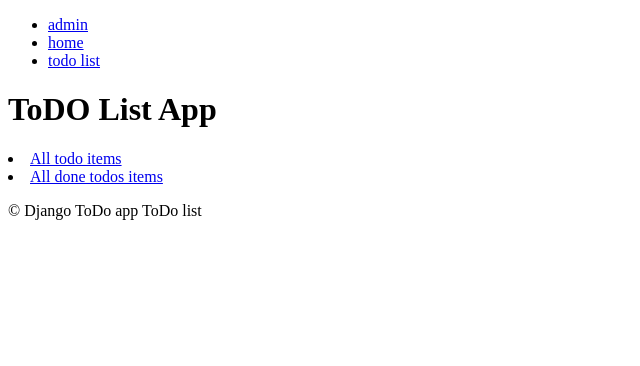
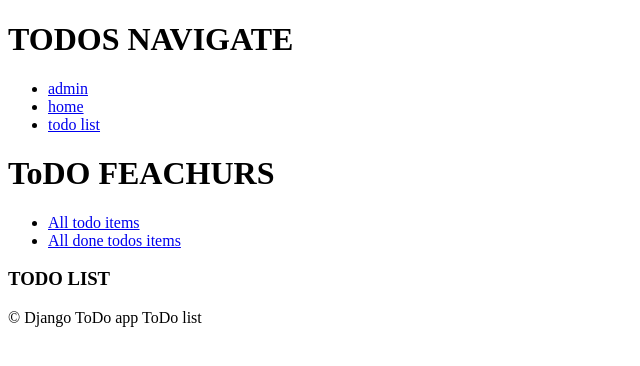
Before and after one commit to AlexanderPaduh/django_ToDo, a Django app: page /todos/ in a window 1280 px wide. Shown: the top 366 px of the page, without its empty margins (0-640 px from the left). Run offline with Django 5.2, Linux system fonts and the light colour scheme; data that the repository does not hold is empty.

```diff
--- a/templates/base.html
+++ b/templates/base.html
@@ -7,6 +7,7 @@
   {% endblock %}</title>
 </head>
 <body>
+<h1>TODOS NAVIGATE</h1>
 {% include 'components/navbar.html' %}
 
 {% block body %}
--- a/todo_list/templates/todo_list/components/todoitems_list.html
+++ b/todo_list/templates/todo_list/components/todoitems_list.html
@@ -1,13 +1,14 @@
   <ul>
     {% for todo_item in object_list %}
       <li>
-        <a href="{% url 'todo_list:detail' pk=todo_item.pk %}"></a>
+        <a href="{% url 'todo_list:detail' pk=todo_item.pk %}">
           {{ todo_item.title }}
           {% if todo_item.done %}
             ✅
           {% else %}
             ❌
           {% endif %}
+        </a>
       </li>
     {% endfor %}
   </ul>
--- a/todo_list/templates/todo_list/index.html
+++ b/todo_list/templates/todo_list/index.html
@@ -5,11 +5,12 @@
 {% endblock %}
 
 {% block body %}
-  <h1> ToDO List App</h1>
-  <ulv>
+  <h1> ToDO FEACHURS</h1>
+  <ul>
     <li><a href='{% url "todo_list:list" %}'>All todo items</a></li>
     <li><a href='{% url "todo_list:done" %}'>All done todos items</a></li>
-  </ulv>
+  </ul>
+  <h3>TODO LIST</h3>
   {% include 'todo_list/components/todoitems_list.html' %}
 
 {% endblock %}
```
Lines whose indentation alone changed are shown as unchanged.
